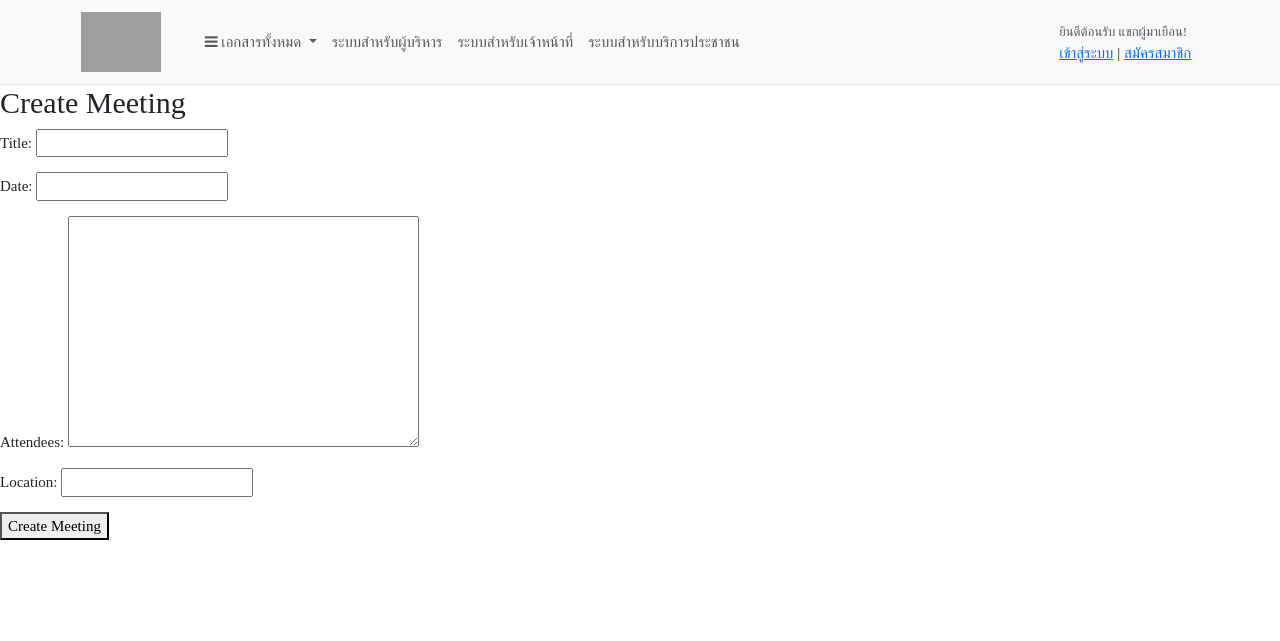
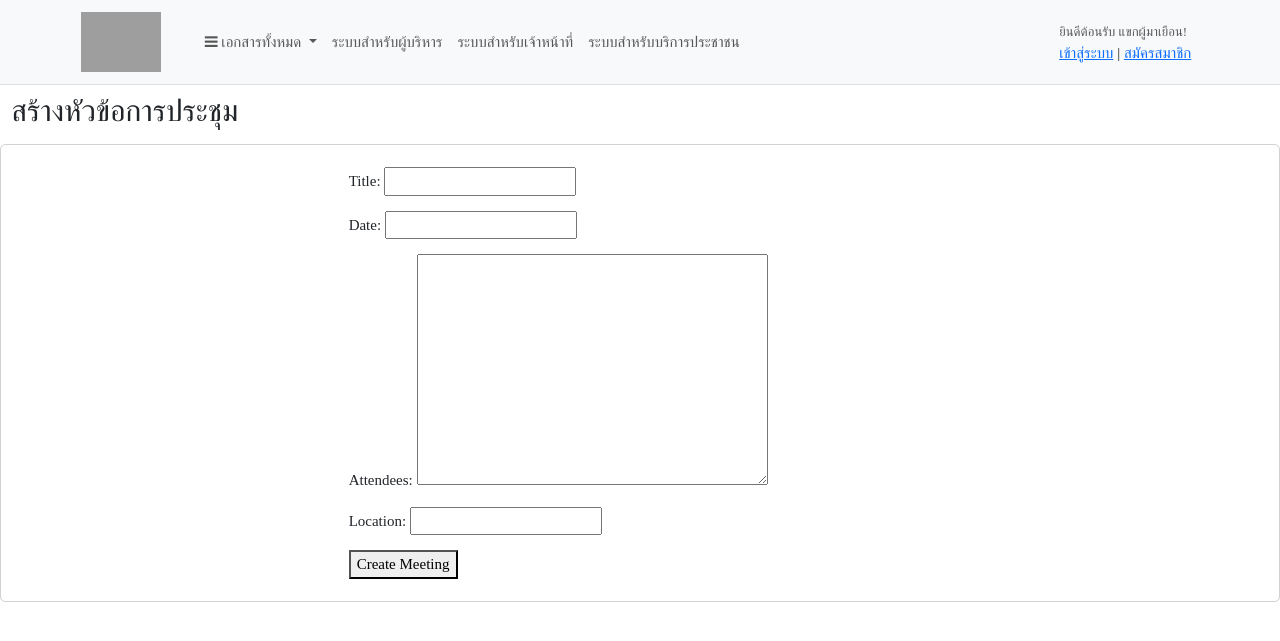
Before and after one commit to pizzaubu/Report, a Django app: page /meeting/create_meeting/ in a window 1280 px wide. Shown: the top 641 px of the page. Run offline with Django 4.2, Linux system fonts and the light colour scheme; some libraries are stand-ins or nearby versions; some web fonts are replaced; grey boxes are pictures that could not be loaded.

Commit message:
fix some home dashboard and create_meeting

```diff
--- a/Report/settings.py
+++ b/Report/settings.py
@@ -39,6 +39,7 @@ INSTALLED_APPS = [
     'django.contrib.sessions',
     'django.contrib.messages',
     'django.contrib.staticfiles',
+    'django.contrib.humanize',
     'accounts',
     'allfiles',
     'meeting',
@@ -100,6 +101,8 @@ DATABASES = {
 # Password validation
 # https://docs.djangoproject.com/en/4.2/ref/settings/#auth-password-validators
 
+AUTH_USER_MODEL="accounts.User"
+
 AUTH_PASSWORD_VALIDATORS = [
     {
         'NAME': 'django.contrib.auth.password_validation.UserAttributeSimilarityValidator',
--- a/accounts/models.py
+++ b/accounts/models.py
@@ -26,6 +26,8 @@ class UserManager(BaseUserManager):
         return user
 
 class User(AbstractBaseUser, PermissionsMixin):
+
+
     username = models.CharField(max_length=100, unique=True)
     email = models.EmailField(unique=True)
     password = models.CharField(max_length=100)
@@ -33,13 +35,11 @@ class User(AbstractBaseUser, PermissionsMixin):
     firstname = models.CharField(max_length=50)
     lastname = models.CharField(max_length=50)
     is_admin = models.BooleanField(default=False)
-    is_staff = models.BooleanField(default=False)  # เพิ่มบรรทัดนี้
+    is_staff = models.BooleanField(default=False)
 
     objects = UserManager()
 
     USERNAME_FIELD = 'username'
-    # ลบบรรทัดนี้
-    # REQUIRED_FIELDS = ['email']
 
     groups = models.ManyToManyField(
         'auth.Group',
--- a/templates/home.html
+++ b/templates/home.html
@@ -34,7 +34,7 @@
                     <div class="card-body">
                         <h5 class="card-title">ระบบจัดการเอกสารการประชุม</h5>
                         <p class="card-text">จัดเตรียมเอกสารสำหรับการประชุมของท่าน</p>
-                        <a href="#" class="btn btn-primary mt-2">Go somewhere</a>
+                        <a href="#" class="btn btn-primary mt-2">เข้าใช้งานระบบ</a>
                     </div>
                 </div>
                 <div class="card card-product-grid">
@@ -45,7 +45,7 @@
                             แต่งตั้งคณะกรรมการสำหรับการประชุม ระบบจะแจ้งเตือนไปยังผู้ใช้งานที่ได้รับการแต่งตั้งเป็นกรรมการ
                             และจะแจ้งรายชื่อกรรมการแก่สมาชิกที่เข้าร่วมกาประชุม
                         </p>
-                        <a href="#" class="btn btn-primary mt-2">Go somewhere</a>
+                        <a href="#" class="btn btn-primary mt-2">เข้าใช้งานระบบ</a>
                     </div>
                 </div>
                 <div class="card card-product-grid">
@@ -53,7 +53,7 @@
                     <div class="card-body">
                         <h5 class="card-title">สร้ากลุ่มผู้ใช้งาน</h5>
                         <p class="card-text">จัดการกลุ่มผู้ใช้งานได้แก่ ผู้บริหาร เลขา กรรมการ แอดมิน</p>
-                        <a href="#" class="btn btn-primary mt-2">Go somewhere</a>
+                        <a href="#" class="btn btn-primary mt-2">เข้าใช้งานระบบ</a>
                     </div>
                 </div>
             </div>
--- a/templates/meeting/create_meeting.html
+++ b/templates/meeting/create_meeting.html
@@ -1,10 +1,22 @@
 {% extends 'base.html' %}
 
 {% block content %}
-<h2>Create Meeting</h2>
-<form method="POST">
-    {% csrf_token %}
-    {{ form.as_p }}
-    <button type="submit">Create Meeting</button>
-</form>
+<section>
+    <div class="container-fluid">
+        <div class="row mt-2">
+            <h2>สร้างหัวข้อการประชุม</h2>
+            <div class="card mt-2">
+                <div class="offset-3 col-md-6 offset-3">
+                    <div class="card-body">
+                        <form class="mx-2 mt-2 mb-2" method="POST">
+                            {% csrf_token %}
+                            {{ form.as_p }}
+                            <button type="submit">Create Meeting</button>
+                        </form>
+                    </div>
+                </div>
+            </div>
+        </div>
+    </div>
+</section>
 {% endblock %}
```
Also changed, not shown: accounts/views.py (+7 -4 lines), templates/accounts/dashboard.html (+4 -7 lines).
